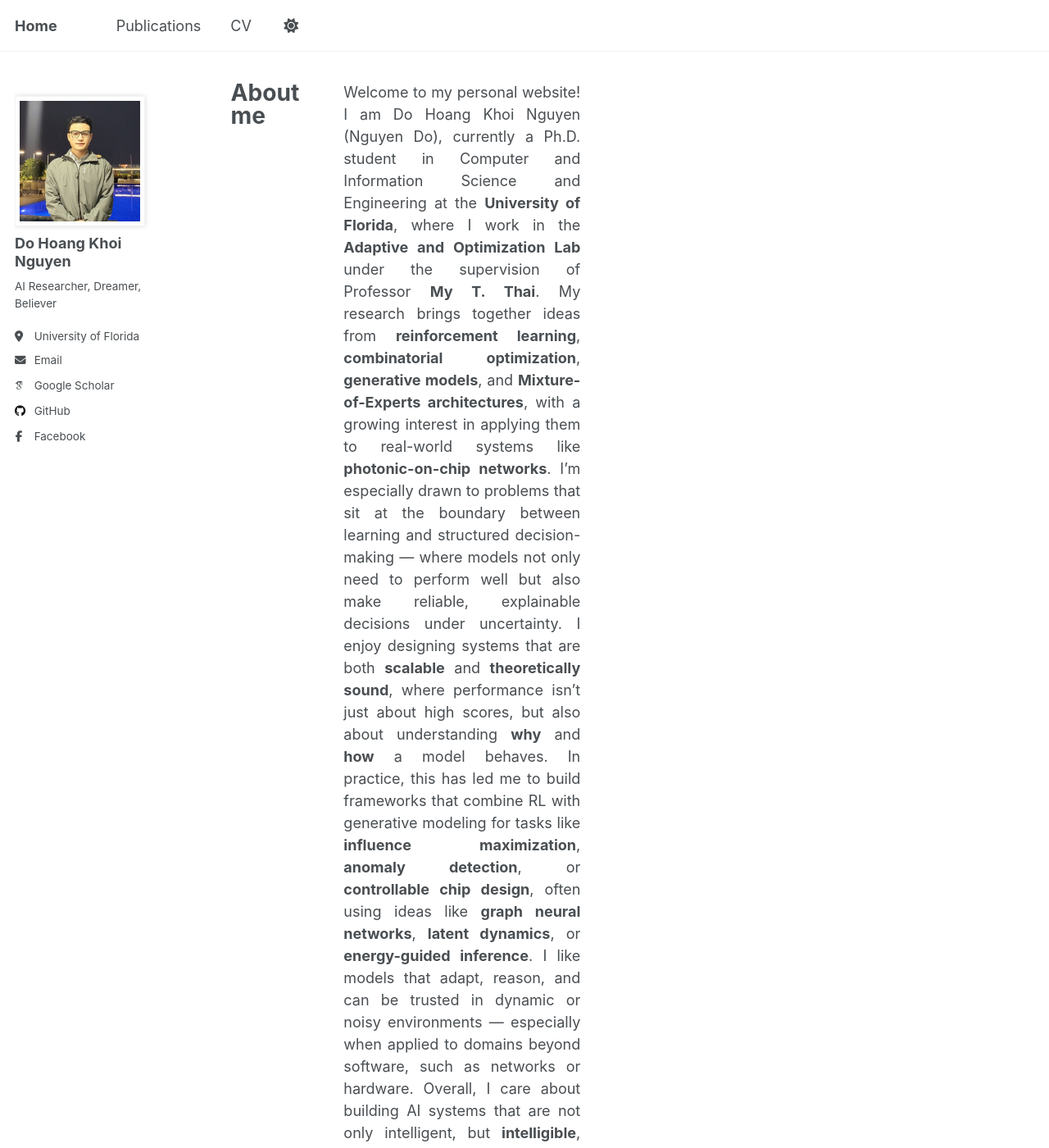
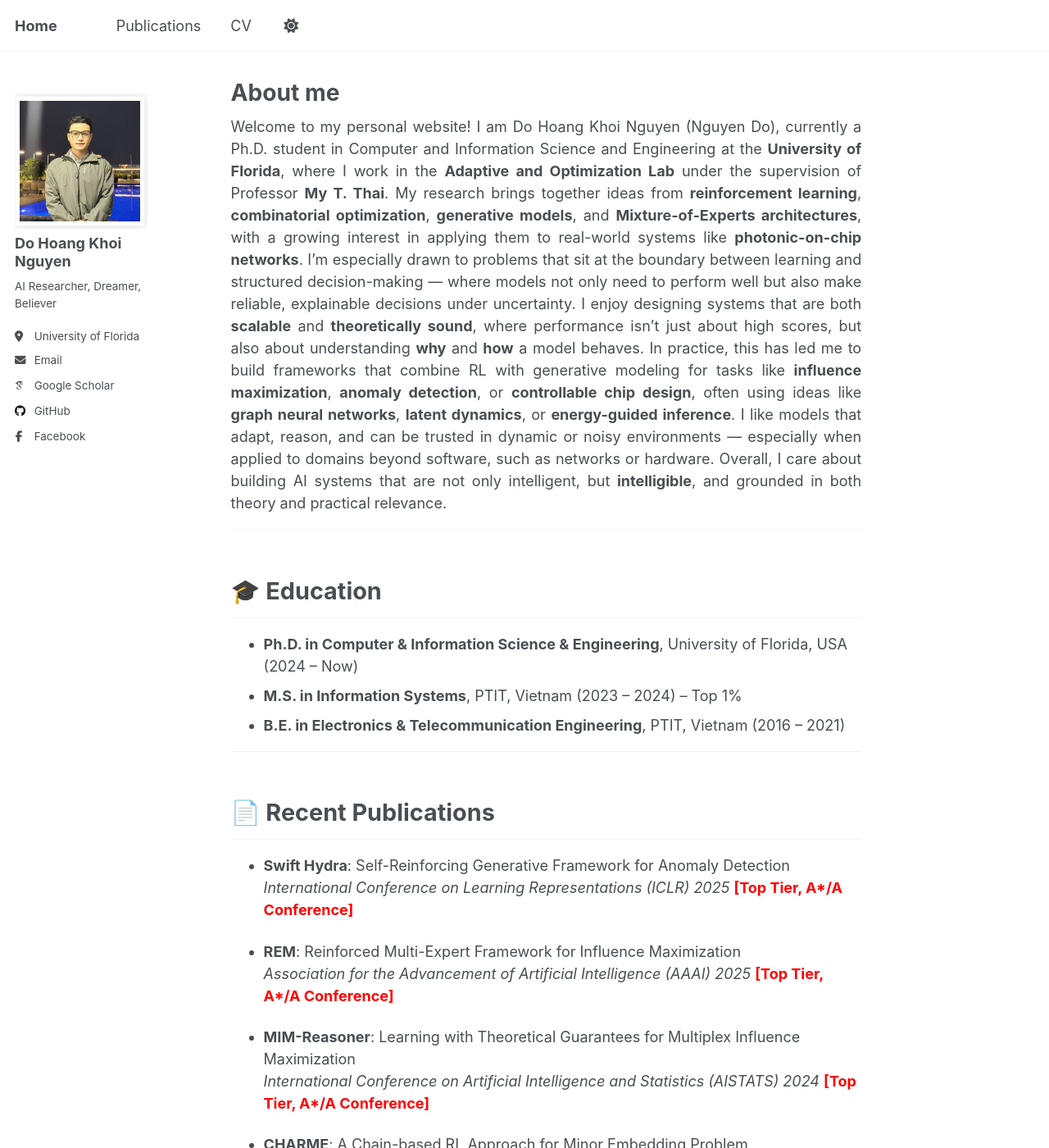
Before and after one commit to nguyendo1801/nguyendo1801.github.io, a Jekyll site: the page built from _pages/about.md, in a window 1280 px wide and 1400 px high. Shown: the whole window at 82% size. Built offline with Jekyll 4.4.1, drawn with Linux system fonts in a browser that asks for light colours; some web fonts are replaced.

Commit message:
Deploy academic site 0.0.0.4.8

```diff
--- a/_sass/layout/_page.scss
+++ b/_sass/layout/_page.scss
@@ -25,8 +25,7 @@
 
   .page__inner-wrap {
     @include full();
-    display: flex;
-    gap: 3rem;
+
     .page__content,
     .page__meta,
     .page__share {
```
